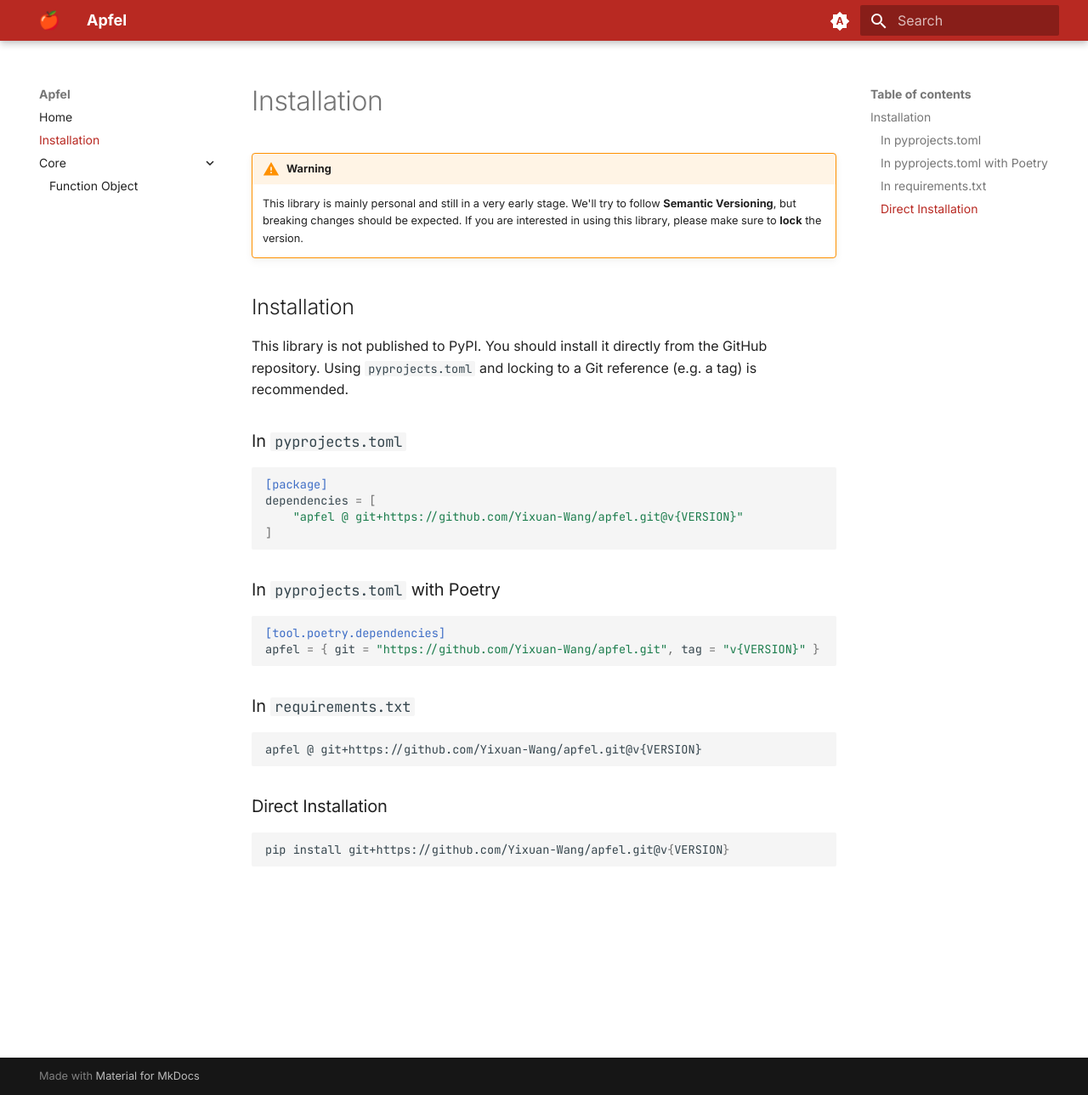
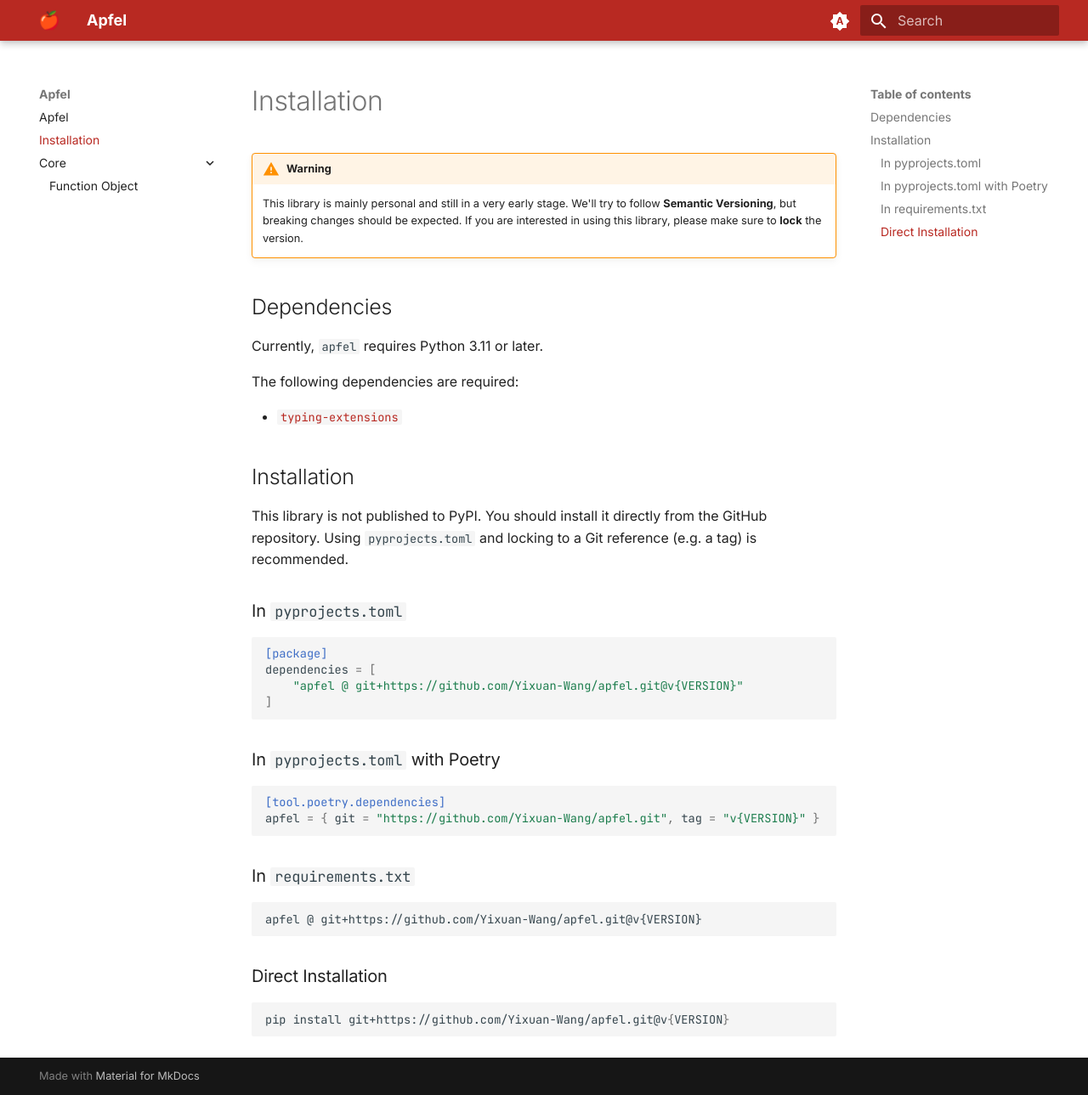
Before and after one commit to Yixuan-Wang/apfel, an MkDocs documentation site: the page built from doc/install.md, in a window 1280 px wide and 1289 px high. Shown: the whole window at 85% size. Built offline with MkDocs 1.6.1 and Material for MkDocs 9.7.7, drawn with Linux system fonts in a browser that asks for light colours.

```diff
--- a/doc/install.md
+++ b/doc/install.md
@@ -5,6 +5,15 @@
     This library is mainly personal and still in a very early stage.
     We'll try to follow **Semantic Versioning**, but breaking changes should be expected.
     If you are interested in using this library, please make sure to **lock** the version.
+
+
+## Dependencies
+
+Currently, `apfel` requires Python 3.11 or later.
+
+The following dependencies are required:
+
+- [`typing-extensions`](https://pypi.org/project/typing-extensions/)
 
 
 ## Installation
```
Also changed, not shown: doc/index.md (+39 -0 lines).
